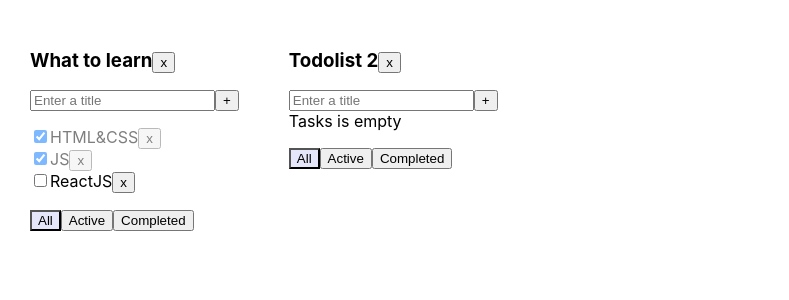
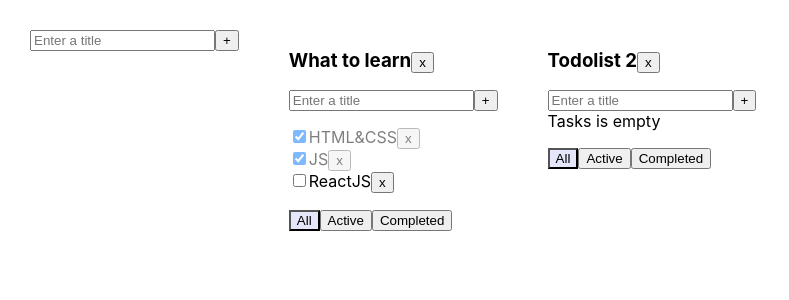
Before and after one commit to hrsk/main-to-do, a React (Vite) app: page / in a window 1280 px wide. Shown: the top 300 px of the page, without its empty margins (0-789 px from the left). Built offline with nearby package versions, Linux system fonts and the light colour scheme.

Commit message:
feat: add todolist

```diff
--- a/src/App.tsx
+++ b/src/App.tsx
@@ -3,6 +3,7 @@ import {TodolistItem} from "./TodolistItem.tsx";
 import {useState} from "react";
 import {FilterValues, TasksState, Todolist} from "./types/types.ts";
 import {v1} from 'uuid';
+import {CreateItemForm} from "./CreateItemForm.tsx";
 
 export const App = () => {
 
@@ -57,9 +58,17 @@ export const App = () => {
     const changeTodolistTitle = (todolistId: string, value: string) => {
         setTodolists(todolists.map(todolist => todolist.id === todolistId ? {...todolist, title: value} : todolist))
     }
+    const createTodolist = (value: string) => {
+        const todolistId = v1();
+        setTodolists([...todolists, {id: todolistId, title: value, filter: 'all'}])
+        setTasks({...tasks, [todolistId]: []})
+    }
 
     return (
         <div className="app">
+            <div>
+                <CreateItemForm onCreateItem={(value) => createTodolist(value)}/>
+            </div>
             {
                 todolists.map(todolist => {
                     let filteredTasks = tasks[todolist.id]
```
